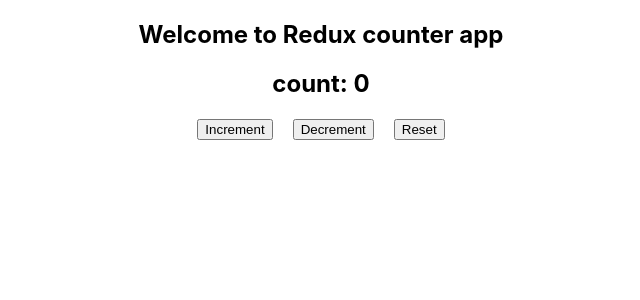
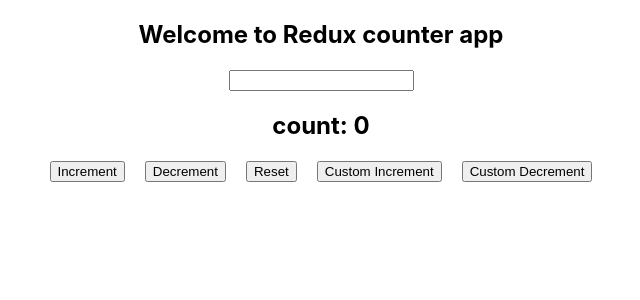
Before and after one commit to nazmul162001/redux-counter-app, a React (Create React App) app: page / in a window 1280 px wide. Shown: the top 300 px of the page, without its empty margins (319-959 px from the left). Built offline with nearby package versions, Linux system fonts and the light colour scheme.

Commit message:
added custom increment & decrement

```diff
--- a/src/features/counter/CounterView.js
+++ b/src/features/counter/CounterView.js
@@ -1,15 +1,27 @@
-import React from 'react';
+import React, { useState } from 'react';
 import { useSelector } from 'react-redux';
 import { useDispatch } from 'react-redux/es/exports';
-import { decrement, increment, reset } from './counterSlice';
+import { counterByAmount, counterByAmountMinus, decrement, increment, reset } from './counterSlice';
 
 const CounterView = () => {
   const count = useSelector((state) => state.counter.count);
+  const [value, setValue] = useState(0)
+
+  // console.log(value);
 
   const dispatch = useDispatch();
 
+  const handleChange = e => {
+    // console.log(e.target.value);
+    // setValue(e.target.value)
+    const getValue = parseInt(e.target.value);
+    setValue(getValue);
+  }
+
+
   return (
     <div>
+      <input onChange={handleChange} type="text" name="" id="" />
       <h2>count: {count} </h2>
       <button
         style={{margin: "0 10px"}}
@@ -35,6 +47,22 @@
       >
         Reset
       </button>
+      <button
+        style={{margin: "0 10px"}}
+        onClick={() => {
+          dispatch(counterByAmount(value));
+        }}
+      >
+        Custom Increment
+      </button>
+      <button
+        style={{margin: "0 10px"}}
+        onClick={() => {
+          dispatch(counterByAmountMinus(value));
+        }}
+      >
+        Custom Decrement
+      </button>
     </div>
   );
 };
--- a/src/features/counter/counterSlice.js
+++ b/src/features/counter/counterSlice.js
@@ -13,9 +13,15 @@
     reset: (state) => {
       state.count = 0;
     },
+    counterByAmount: (state, action) => {
+      state.count = state.count + action.payload;
+    },
+    counterByAmountMinus: (state, action) => {
+      state.count = state.count - action.payload;
+    },
   },
 });
 
-export const { increment, decrement, reset } = counterSlice.actions;
+export const { increment, decrement, reset, counterByAmount, counterByAmountMinus } = counterSlice.actions;
 
 export default counterSlice.reducer;
```
